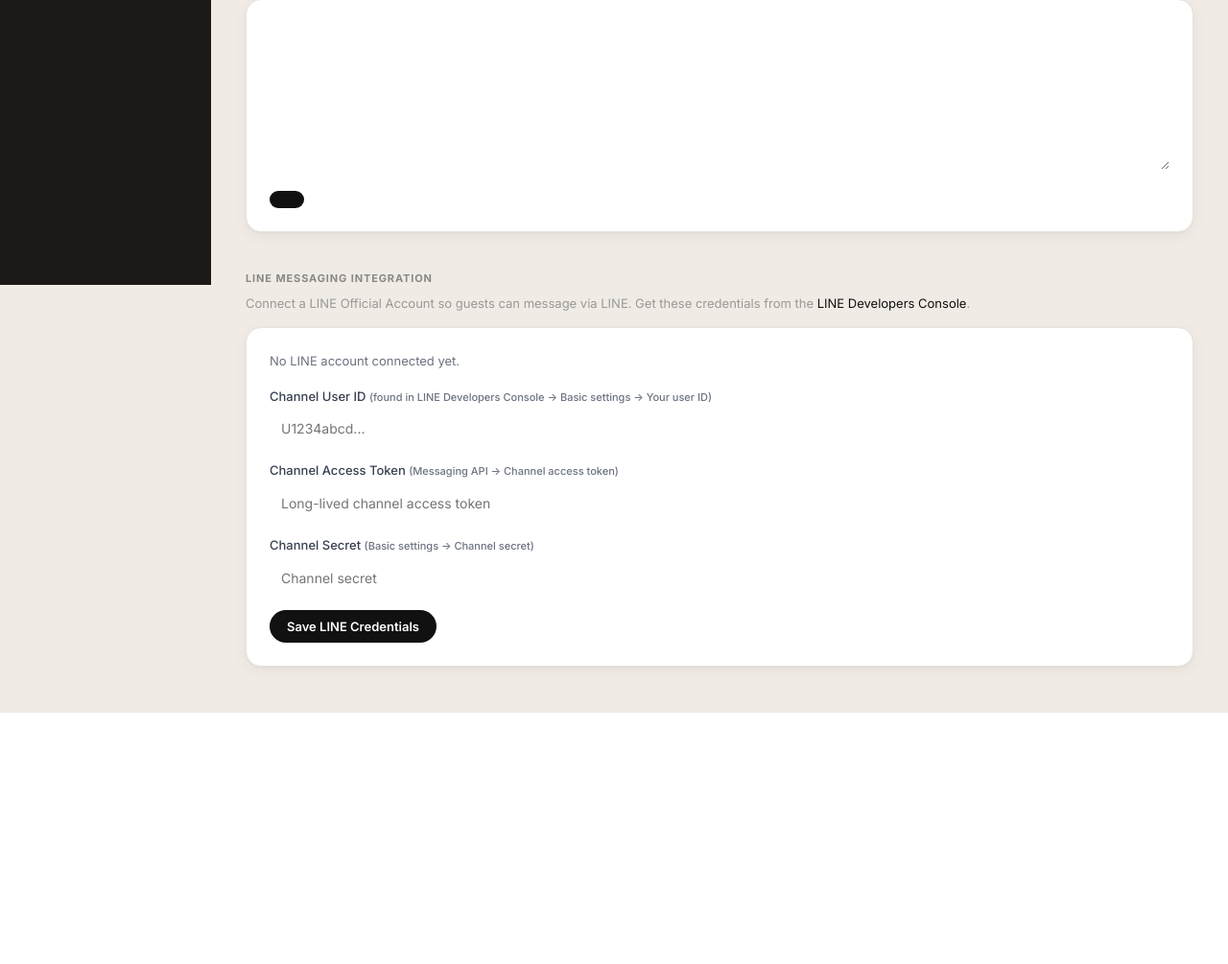
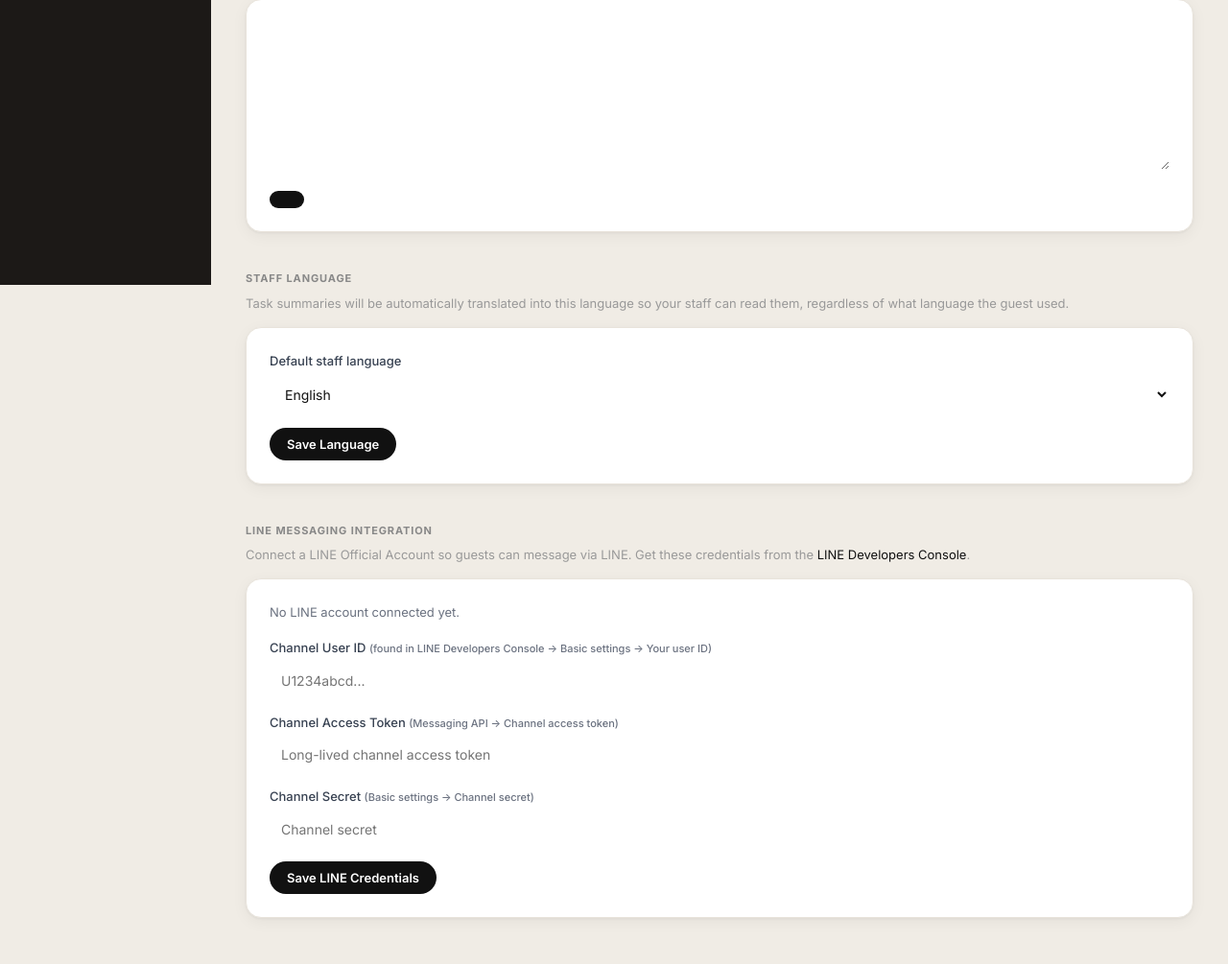
Before and after one commit to gavinwang-oss/fandian, a Flask app: template templates/hotel.html in a window 1280 px wide. Shown: the part 503-1508 px from the top of the page at 96% size. Before the commit the page ends 1246 px from the top, so only its background shows below. Run offline with Flask 3, Linux system fonts and the light colour scheme; the template is opened without the code that fills it, so the values that code supplies are empty; some libraries are stand-ins or nearby versions.

Commit message:
Add staff language setting — auto-translate task summaries for hotel staff

```diff
--- a/app.py
+++ b/app.py
@@ -173,6 +173,8 @@ def sms_reply():
             return str(MessagingResponse())
 
         hotel_info = get_hotel_info(hotel_id)
+        hotel = get_hotel(hotel_id)
+        staff_language = (hotel.get("staff_language") or "en") if hotel else "en"
 
         # Room check-in via QR code: "Room 402" → set room number, send welcome (once only)
         room_number = _parse_room_number(body)
@@ -181,7 +183,6 @@ def sms_reply():
             already_welcomed = stay and stay.get("welcome_sent_at")
             set_stay_room_number(hotel_id, stay_id, room_number)
             if not already_welcomed:
-                hotel = get_hotel(hotel_id)
                 hotel_name = hotel_info.get("hotel_name") or (hotel["name"] if hotel else "the hotel")
                 reply_text = (
                     f"Welcome to {hotel_name}! You're all set in Room {room_number}. "
@@ -197,7 +198,7 @@ def sms_reply():
                 logger.info("room_checkin_duplicate_suppressed", extra={"stay_id": stay_id, "room": room_number})
                 return str(MessagingResponse())
 
-        reply_text = route_message(body, hotel_info, hotel_id, stay_id, inbound_id)
+        reply_text = route_message(body, hotel_info, hotel_id, stay_id, inbound_id, staff_language)
 
         log_message(stay_id, "outbound", reply_text, source="ai")
         resp = MessagingResponse()
@@ -300,6 +301,8 @@ def _handle_line_message(hotel_id: int, line_user_id: str, body: str, reply_toke
         return
 
     hotel_info = get_hotel_info(hotel_id)
+    hotel = get_hotel(hotel_id)
+    staff_language = (hotel.get("staff_language") or "en") if hotel else "en"
 
     # Room check-in via QR code signal
     room_number = _parse_room_number(body)
@@ -308,7 +311,6 @@ def _handle_line_message(hotel_id: int, line_user_id: str, body: str, reply_toke
         already_welcomed = stay and stay.get("welcome_sent_at")
         set_stay_room_number(hotel_id, stay_id, room_number)
         if not already_welcomed:
-            hotel = get_hotel(hotel_id)
             hotel_name = hotel_info.get("hotel_name") or (hotel["name"] if hotel else "the hotel")
             reply_text = (
                 f"Welcome to {hotel_name}! You're all set in Room {room_number}. "
@@ -319,7 +321,7 @@ def _handle_line_message(hotel_id: int, line_user_id: str, body: str, reply_toke
             _send_line_reply(reply_token, reply_text, channel_token)
         return
 
-    reply_text = route_message(body, hotel_info, hotel_id, stay_id, inbound_id)
+    reply_text = route_message(body, hotel_info, hotel_id, stay_id, inbound_id, staff_language)
     log_message(stay_id, "outbound", reply_text, source="ai")
     _send_line_reply(reply_token, reply_text, channel_token)
 
@@ -333,9 +335,9 @@ def _parse_room_number(body: str) -> str | None:
     return m.group(1) if m else None
 
 
-def route_message(body: str, hotel_info: dict, hotel_id: int, stay_id: int, inbound_message_id: int) -> str:
+def route_message(body: str, hotel_info: dict, hotel_id: int, stay_id: int, inbound_message_id: int, staff_language: str = "en") -> str:
     # LLM decision: reply vs task
-    decision = decide_action_llm(body, hotel_info, stay_id, hotel_id)
+    decision = decide_action_llm(body, hotel_info, stay_id, hotel_id, staff_language)
     if decision:
         action = decision.get("action")
         if action == "task":
@@ -567,7 +569,7 @@ def _parse_llm_json(text: str) -> dict | None:
     return parsed
 
 
-def decide_action_llm(user_message: str, hotel_info: dict, stay_id: int, hotel_id: int) -> dict | None:
+def decide_action_llm(user_message: str, hotel_info: dict, stay_id: int, hotel_id: int, staff_language: str = "en") -> dict | None:
     api_key = app.config["OPENAI_API_KEY"]
     if not api_key:
         return None
@@ -590,6 +592,8 @@ def decide_action_llm(user_message: str, hotel_info: dict, stay_id: int, hotel_i
         "NEVER create a task for: greetings, thanks, acknowledgments, questions about staff names, "
         "meta questions about the AI, jokes, gibberish, or anything not a real hotel request.\n"
         "Do NOT invent hotel policies or hours not provided.\n"
+        f"IMPORTANT: Always write the task_summary in {staff_language} regardless of the guest's message language. "
+        "The task_summary is for hotel staff, so it must be in their language.\n"
         "Always include a polite reply. Respond with ONLY valid JSON."
     )
     schema = {
--- a/db.py
+++ b/db.py
@@ -116,6 +116,7 @@ _SCHEMA = [
             line_channel_id TEXT,
             line_channel_token TEXT,
             line_channel_secret TEXT,
+            staff_language TEXT DEFAULT 'en',
             created_at {TS}
         )
         """,
@@ -296,6 +297,7 @@ def _ensure_migrations():
         _execute("ALTER TABLE hotels ADD COLUMN IF NOT EXISTS line_channel_id TEXT")
         _execute("ALTER TABLE hotels ADD COLUMN IF NOT EXISTS line_channel_token TEXT")
         _execute("ALTER TABLE hotels ADD COLUMN IF NOT EXISTS line_channel_secret TEXT")
+        _execute("ALTER TABLE hotels ADD COLUMN IF NOT EXISTS staff_language TEXT DEFAULT 'en'")
         _execute("ALTER TABLE tasks ADD COLUMN IF NOT EXISTS assigned_to_staff_user_id INTEGER")
         _execute("ALTER TABLE tasks ADD COLUMN IF NOT EXISTS priority TEXT DEFAULT 'normal'")
         _execute("ALTER TABLE tasks ADD COLUMN IF NOT EXISTS notify_guest_when_done BOOLEAN DEFAULT FALSE")
@@ -372,6 +374,8 @@ def _ensure_migrations():
         cur.execute("ALTER TABLE hotels ADD COLUMN line_channel_token TEXT")
     if "line_channel_secret" not in names:
         cur.execute("ALTER TABLE hotels ADD COLUMN line_channel_secret TEXT")
+    if "staff_language" not in names:
+        cur.execute("ALTER TABLE hotels ADD COLUMN staff_language TEXT DEFAULT 'en'")
 
     # knowledge_suggestions table (added for self-expanding KB)
     existing_tables = {row[0] for row in cur.execute(
@@ -563,9 +567,13 @@ def set_hotel_phone(hotel_id: int, phone_number: str) -> None:
 
 def get_hotel(hotel_id: int):
     return _fetchone(
-        "SELECT id, name, phone_number, timezone FROM hotels WHERE id = ?",
+        "SELECT id, name, phone_number, timezone, staff_language FROM hotels WHERE id = ?",
         (hotel_id,),
     )
+
+
+def update_hotel_staff_language(hotel_id: int, language: str) -> None:
+    _execute("UPDATE hotels SET staff_language = ? WHERE id = ?", (language, hotel_id))
 
 
 def get_default_hotel_id() -> int:
--- a/templates/hotel.html
+++ b/templates/hotel.html
@@ -161,7 +161,33 @@
   </form>
 </div>
 
-{# ── Section 3: LINE Integration ── #}
+{# ── Section 3: Staff Language ── #}
+<div class="section-label" style="margin-top:40px;">Staff Language</div>
+<p class="section-hint">Task summaries will be automatically translated into this language so your staff can read them, regardless of what language the guest used.</p>
+
+<div class="panel">
+  <form method="post">
+    <input type="hidden" name="csrf_token" value="{{ csrf_token }}" />
+    <input type="hidden" name="action" value="save_staff_language" />
+    <div class="form-group">
+      <label>Default staff language</label>
+      <select class="input" name="staff_language">
+        <option value="en" {% if staff_language == 'en' %}selected{% endif %}>English</option>
+        <option value="zh-TW" {% if staff_language == 'zh-TW' %}selected{% endif %}>Traditional Chinese (繁體中文)</option>
+        <option value="zh-CN" {% if staff_language == 'zh-CN' %}selected{% endif %}>Simplified Chinese (简体中文)</option>
+        <option value="ja" {% if staff_language == 'ja' %}selected{% endif %}>Japanese (日本語)</option>
+        <option value="ko" {% if staff_language == 'ko' %}selected{% endif %}>Korean (한국어)</option>
+        <option value="th" {% if staff_language == 'th' %}selected{% endif %}>Thai (ภาษาไทย)</option>
+        <option value="es" {% if staff_language == 'es' %}selected{% endif %}>Spanish (Español)</option>
+        <option value="fr" {% if staff_language == 'fr' %}selected{% endif %}>French (Français)</option>
+        <option value="de" {% if staff_language == 'de' %}selected{% endif %}>German (Deutsch)</option>
+      </select>
+    </div>
+    <button class="btn" type="submit">Save Language</button>
+  </form>
+</div>
+
+{# ── Section 4: LINE Integration ── #}
 <div class="section-label" style="margin-top:40px;">LINE Messaging Integration</div>
 <p class="section-hint">Connect a LINE Official Account so guests can message via LINE. Get these credentials from the <a href="https://developers.line.biz/console/" target="_blank" rel="noopener">LINE Developers Console</a>.</p>
 
```
Also changed, not shown: admin.py (+9 -0 lines).
